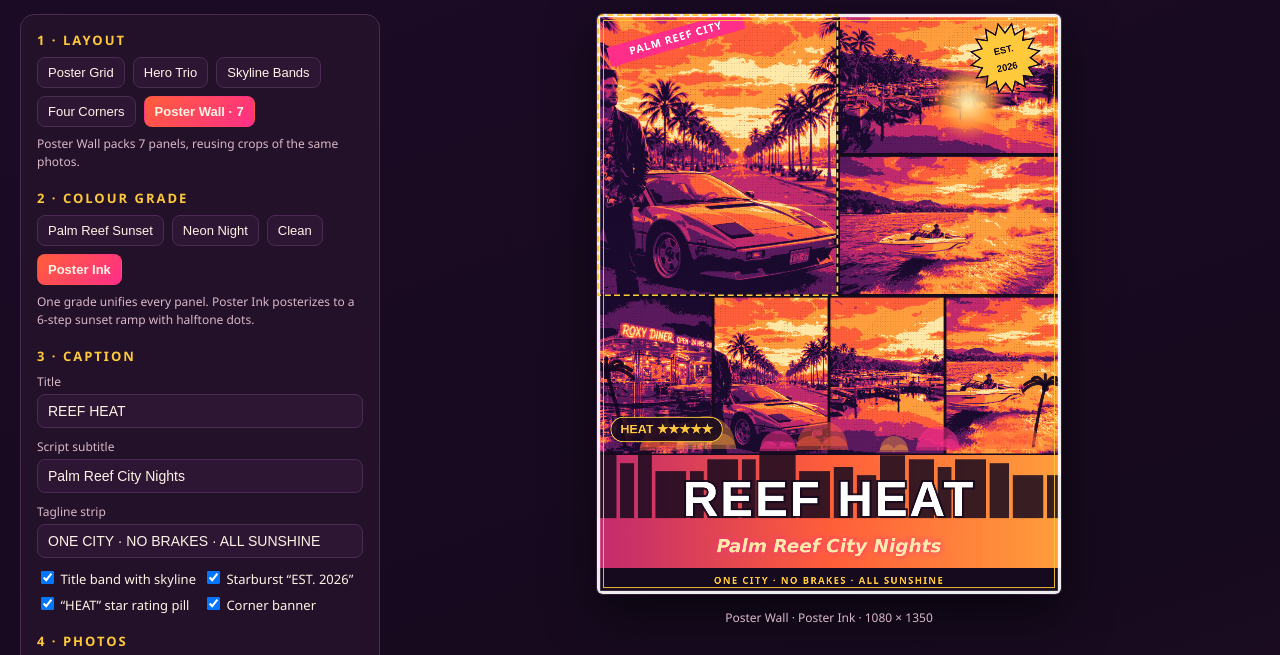
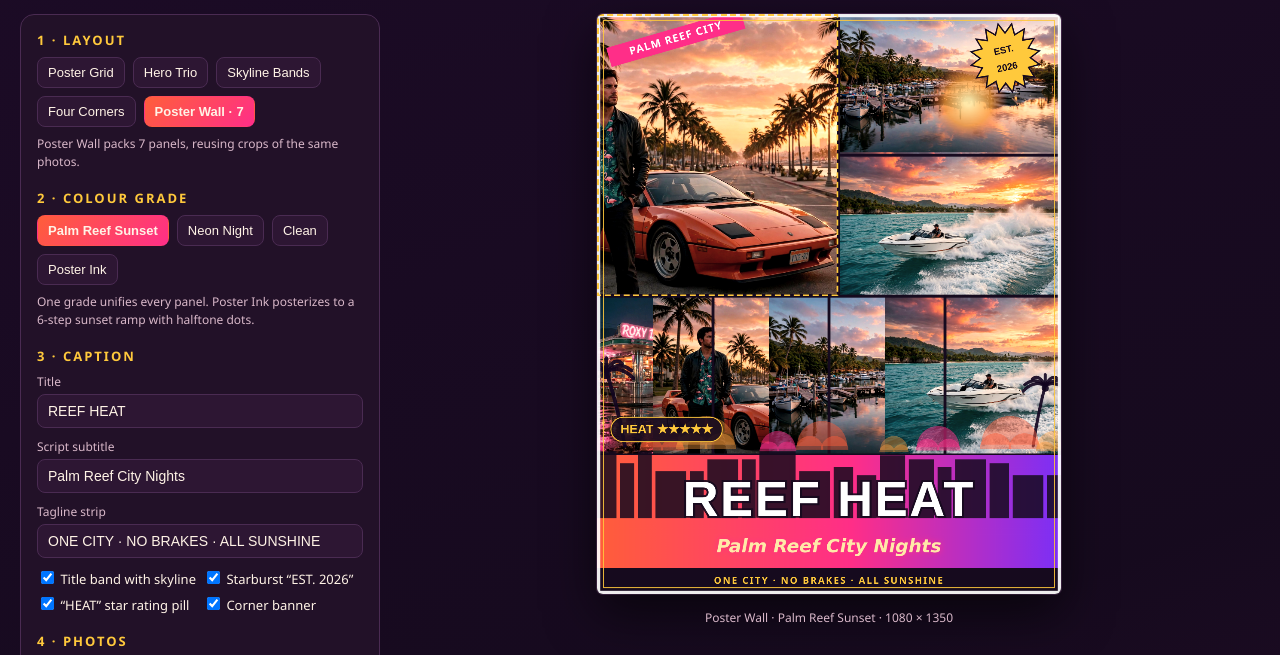
Before and after one commit to srivia-id/palm-reef-cover-maker, a plain HTML site: page app/index.html in a window 1280 px wide. Shown: the part 85-740 px from the top of the page. Drawn offline with Linux system fonts and the light colour scheme.

Commit message:
REEF HEAT — Palm Reef Sunset as default grade

```diff
--- a/app/app.js
+++ b/app/app.js
@@ -66,7 +66,7 @@ const DEFAULT_PANELS = ['hero.jpg', 'marina.jpg', 'speedboat.jpg', 'diner.jpg',
 
 const state = {
   layout: 'wall',
-  grade: 'ink',
+  grade: 'sunset',
   title: 'REEF HEAT',
   subtitle: 'Palm Reef City Nights',
   tagline: 'ONE CITY · NO BRAKES · ALL SUNSHINE',
--- a/app/index.html
+++ b/app/index.html
@@ -95,7 +95,7 @@
   <section class="stage">
     <div class="preview-wrap">
       <canvas id="preview" width="1080" height="1350"></canvas>
-      <p class="preview-caption" id="previewCaption">Poster Wall · Poster Ink · 1080 × 1350</p>
+      <p class="preview-caption" id="previewCaption">Poster Wall · Palm Reef Sunset · 1080 × 1350</p>
     </div>
   </section>
 </main>
```
